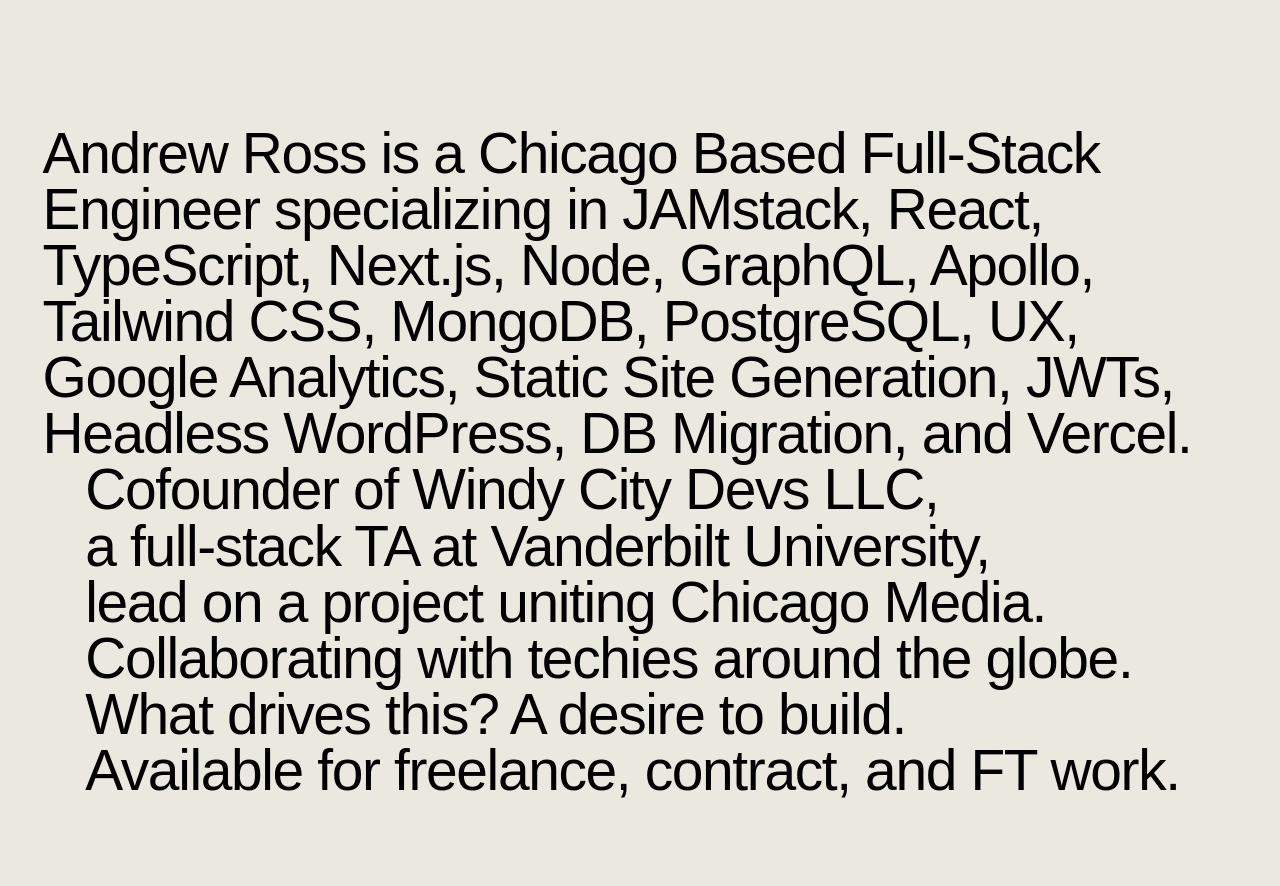
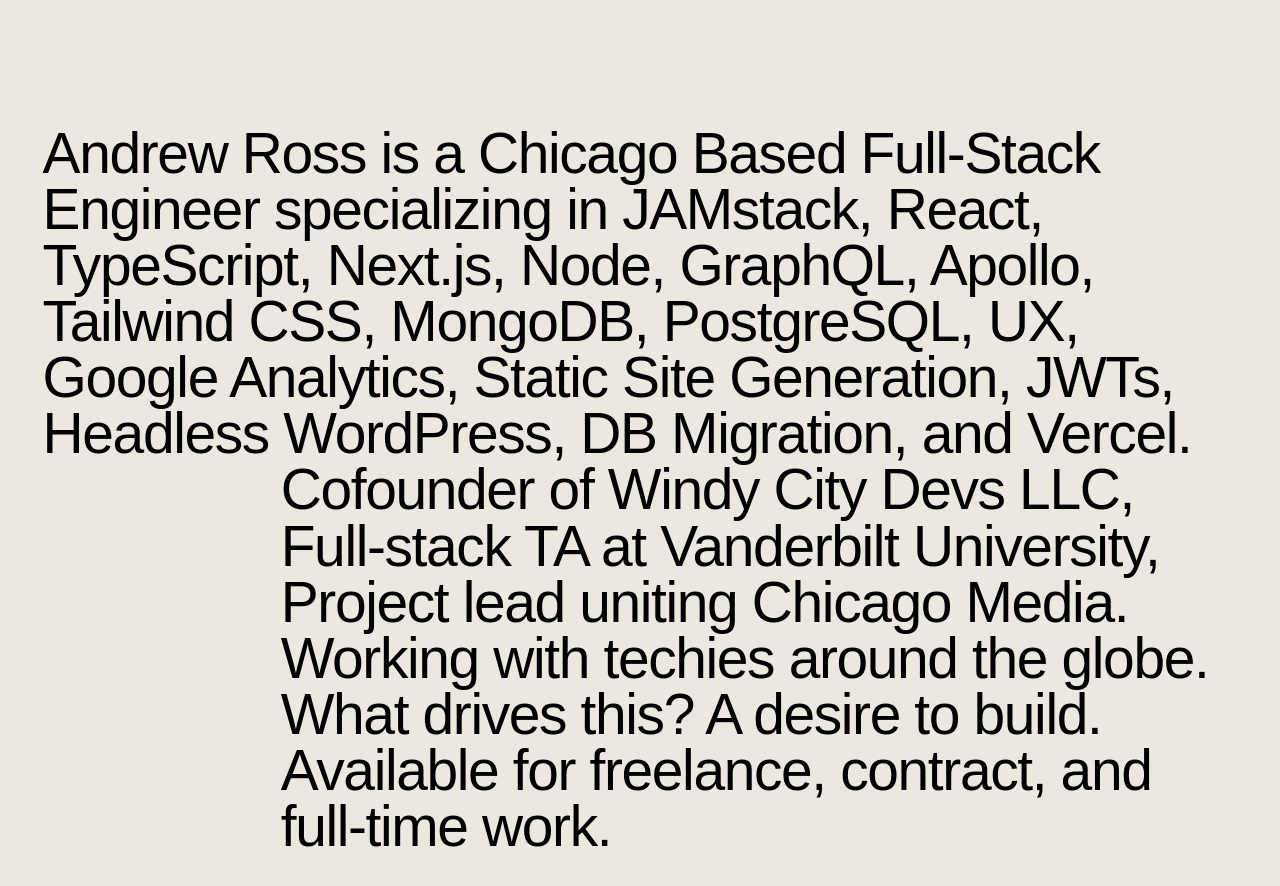
Before and after one commit to DopamineDriven/asross-portfolio, a Next.js app: page / in a window 1280 px wide. Shown: the part 460-1346 px from the top of the page. Built offline with nearby package versions, Linux system fonts and the light colour scheme; a web font is replaced by a local one.

Commit message:
updates to lead.tsx

```diff
--- a/components/lead.tsx
+++ b/components/lead.tsx
@@ -44,15 +44,15 @@ const spanSnippets: LeadInterface[] = [
 	},
 	{
 		id: 7,
-		span: 'a full-stack TA at Vanderbilt University, '
+		span: 'Full-stack TA at Vanderbilt University, '
 	},
 	{
 		id: 8,
-		span: 'lead on a project uniting Chicago Media. '
+		span: 'Project lead uniting Chicago Media. '
 	},
 	{
 		id: 9,
-		span: 'Collaborating with techies around the globe. '
+		span: 'Working with techies around the globe. '
 	},
 	{
 		id: 10,
@@ -60,7 +60,11 @@ const spanSnippets: LeadInterface[] = [
 	},
 	{
 		id: 11,
-		span: 'Available for freelance, contract, and FT work.'
+		span: 'Available for freelance, contract, and '
+	},
+	{
+		id: 12,
+		span: 'full-time work.'
 	}
 ];
 
@@ -68,7 +72,7 @@ const Lead = () => {
 	const spanMap = spanSnippets.map(constituent => {
 		return (
 			<span
-				className='font-light font-somaRoman tracking-tighter last:pl-portfolioS p-lead'
+				className='font-thin font-somaRoman tracking-tighter last:pl-portfolioS p-lead'
 				key={constituent.id}
 			>
 				{constituent.span}
@@ -99,7 +103,7 @@ const Lead = () => {
 				</div>
 				<p
 					className={
-						'text-customP pr-portfolioRS pl-portfolioLS leading-headerP block font-somaRoman tracking-tighter' +
+						'text-customP pr-portfolioRS pl-portfolioLS leading-headerP block font-somaRoman tracking-tighter font-thin' +
 						styles.p
 					}
 					// style={{ padding: '4.1844vw 0 0 2.19149vw' }}
--- a/styles/index.css
+++ b/styles/index.css
@@ -189,5 +189,5 @@ body::-webkit-scrollbar {
 }
 
 .p-lead:nth-child(n+7) {
-	@apply pl-portfolioLS
+	@apply pl-portfolioS
 }
--- a/tailwind.config.js
+++ b/tailwind.config.js
@@ -147,7 +147,7 @@ module.exports = {
 				portfolioLS: '3.33vw',
 				portfolioRS: '1.33vw',
 				portfolioMTP: '-0.83333vw',
-				portfolioS: '10.60284vw',
+				portfolioS: '18.60284vw',
 				7: '1.75rem',
 				14: '3.5rem',
 				18: '4.5rem',
```
